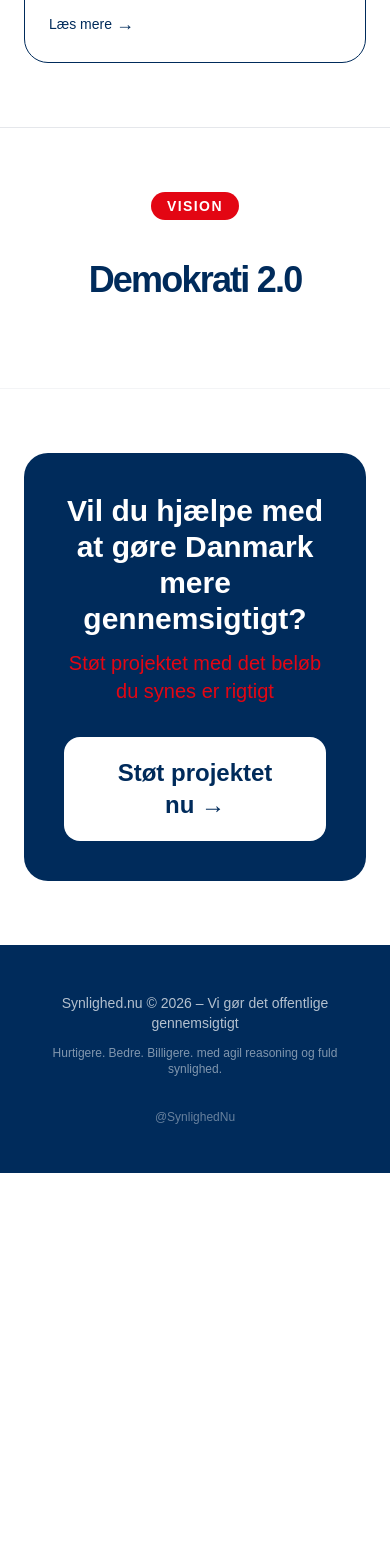
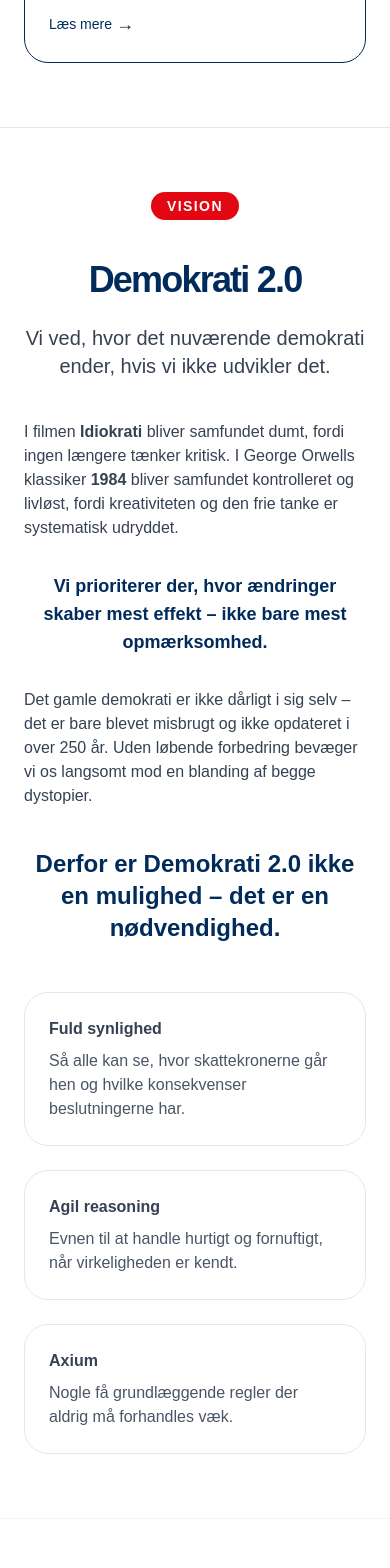
Before and after one commit to synlighed-nu/synlighed-nu-clean, a Next.js app: page / in a window 390 px wide. Shown: the part 5240-6808 px from the top of the page. Before the commit the page ends 6413 px from the top, so only its background shows below. Built offline with nearby package versions, Linux system fonts and the light colour scheme.

Commit message:
Update page.tsx

```diff
--- a/app/page.tsx
+++ b/app/page.tsx
@@ -32,7 +32,6 @@ export default function SynlighedNu() {
           <span className="inline-block px-4 py-1 bg-[#E30613] text-white text-sm font-semibold tracking-widest rounded-full">KRITISK OMRÅDE</span>
         </div>
         <h2 className="text-4xl font-bold text-center tracking-tighter mb-6 text-[#002B5B]">Kreativitet</h2>
-        {/* resten af kreativitet-sektionen som før */}
         <div className="prose prose-lg max-w-none text-gray-700 text-center">
           <p className="text-2xl font-semibold mb-8">
             Fra ca. 98 % kreative i børnehaven<br />
@@ -59,13 +58,33 @@ export default function SynlighedNu() {
       <ConcreteAreas showExplanation={showExplanation} />
 
       {/* DEMOKRATI 2.0 */}
-      <section id="demokrati-2-0" className="max-w-4xl mx-auto px-6 py-16 border-t border-gray-200 print:break-before-page">
-        {/* hele demokrati 2.0 indhold som før */}
+      <section id="demokrati-2-0" className="max-w-4xl mx-auto px-6 py-16 border-t border-gray-200 bg-white print:break-before-page">
         <div className="text-center mb-10">
           <span className="inline-block px-4 py-1 bg-[#E30613] text-white text-sm font-semibold tracking-widest rounded-full">VISION</span>
         </div>
         <h2 className="text-4xl font-bold text-center tracking-tighter mb-6">Demokrati 2.0</h2>
-        {/* ... resten af teksten ... */}
+        <div className="prose prose-lg max-w-none text-gray-700">
+          <p className="text-xl text-center mb-10">Vi ved, hvor det nuværende demokrati ender, hvis vi ikke udvikler det.</p>
+          <p>I filmen <strong>Idiokrati</strong> bliver samfundet dumt, fordi ingen længere tænker kritisk. I George Orwells klassiker <strong>1984</strong> bliver samfundet kontrolleret og livløst, fordi kreativiteten og den frie tanke er systematisk udryddet.</p>
+          <p className="font-semibold text-center text-lg my-8 text-[#002B5B]">Vi prioriterer der, hvor ændringer skaber mest effekt – ikke bare mest opmærksomhed.</p>
+          <p>Det gamle demokrati er ikke dårligt i sig selv – det er bare blevet misbrugt og ikke opdateret i over 250 år. Uden løbende forbedring bevæger vi os langsomt mod en blanding af begge dystopier.</p>
+          <p className="text-2xl font-semibold text-center my-10 text-[#002B5B]">Derfor er Demokrati 2.0 ikke en mulighed – det er en nødvendighed.</p>
+
+          <div className="grid md:grid-cols-3 gap-6 mt-12 print:break-inside-avoid">
+            <div className="bg-white border border-gray-200 rounded-3xl p-6">
+              <h4 className="font-semibold mb-2">Fuld synlighed</h4>
+              <p className="text-gray-600">Så alle kan se, hvor skattekronerne går hen og hvilke konsekvenser beslutningerne har.</p>
+            </div>
+            <div className="bg-white border border-gray-200 rounded-3xl p-6">
+              <h4 className="font-semibold mb-2">Agil reasoning</h4>
+              <p className="text-gray-600">Evnen til at handle hurtigt og fornuftigt, når virkeligheden er kendt.</p>
+            </div>
+            <div className="bg-white border border-gray-200 rounded-3xl p-6">
+              <h4 className="font-semibold mb-2">Axium</h4>
+              <p className="text-gray-600">Nogle få grundlæggende regler der aldrig må forhandles væk.</p>
+            </div>
+          </div>
+        </div>
       </section>
 
       {/* Støt projektet */}
```
